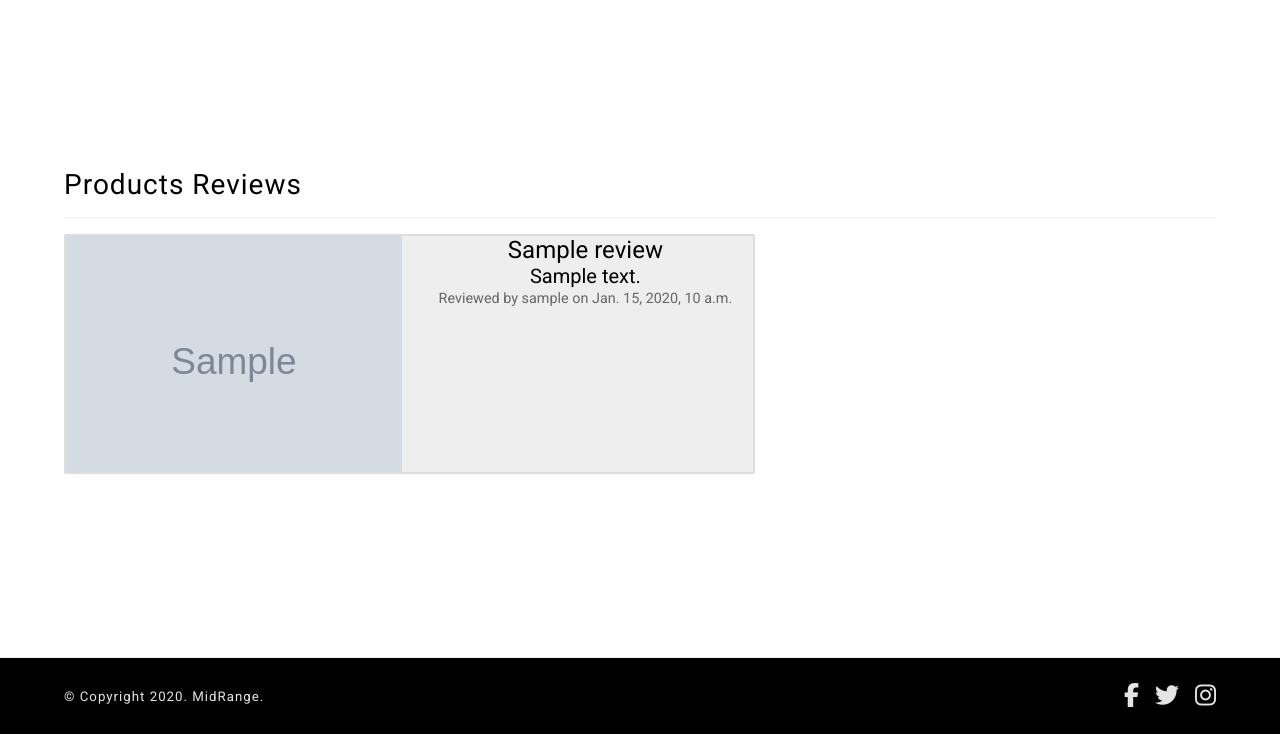
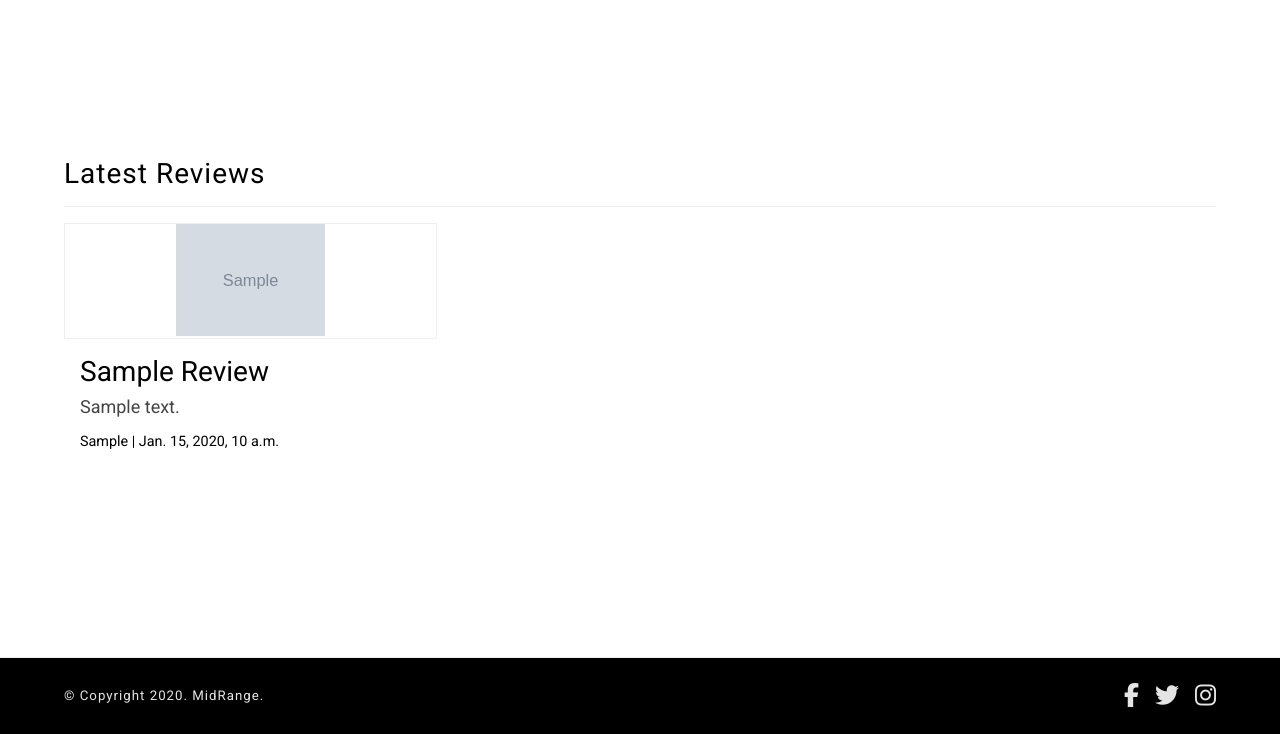
Before and after one commit to BradleyTim/telephone, a Django app: page /reviews/ in a window 1280 px wide. Shown: the part 66-800 px from the top of the page. Run offline with Django 3.2, Linux system fonts and the light colour scheme; tables that the repository leaves empty hold one stand-in row (values such as "Sample post"); grey boxes marked "Sample" are stand-in pictures; some libraries are stand-ins or nearby versions.

Commit message:
update reviews styles

```diff
--- a/reviews/static/reviews/reviews.css
+++ b/reviews/static/reviews/reviews.css
@@ -16,48 +16,68 @@ section.reviews div.reviews-sub-heading h3{
     font-weight: 300;
 }
 
+section.reviews div.grid-container {
+    display: grid;
+    grid-template-columns: repeat(3, 1fr);
+    grid-gap: 1rem;
+}
+
 section.reviews article.card {
     margin: 1rem 0;
     padding: 0;
-    border: 2px solid #ddd;
-    border-radius: 2px;
-    max-width: 60%;
-    height: 30vh;
+    /* border: 1px solid #eee; */
+    border-radius: 1px;
+    /* max-width: 30%; */
     display: flex;
+    flex-direction: column;
 }
 
 section.reviews article.card div.card-image{
     flex: 1;
     width: 100%;
     overflow: hidden;
+    border: 1px solid #eee;
     /* object-fit: cover; */
 }
 
 section.reviews article.card div.card-image img {
-    width: 100%;
-    height: auto;
+    width: 40%;
+    /* margin: 0 auto; */
 
 }
 
 section.reviews article.card div.card-text {
     flex: 1;
     width: 100%;
-    background: #eee;
-    padding-left: 1rem;
+    /* background: #eee; */
+    padding: 1rem;
+    text-align: left;
 }
 
 section.reviews article.card div.card-text h3 {
-    font-size: 1.5rem;
-    font-weight: 400;
+    font-size: 1.75rem;
+    font-weight: 100;
+    text-transform: capitalize;
+    padding-bottom: .5rem;
 }
 
 section.reviews article.card div.card-text p {
-   font-size: 1.25rem;
+    width: 100%;
+    font-size: 1.125rem;
+    font-weight: 100;
+    color: #444;
+    /* padding-bottom: .5rem; */
+    display: -webkit-box;
+    -webkit-box-orient: vertical;
+    -webkit-line-clamp: 3;
+    overflow: hidden;
 }
 
 section.reviews article.card div.card-text small {
+    display: block;
     font-size: .9rem;
-    color: #666
+    color: #000;
+    padding: 1rem 0;
 }
 
 section.reviews .no-content {
--- a/templates/reviews/reviews.html
+++ b/templates/reviews/reviews.html
@@ -3,9 +3,10 @@
 {% block content %}
 <section class="reviews">
     <div class="reviews-sub-heading">
-        <h3>Products Reviews</h3>
+        <h3>Latest Reviews</h3>
     </div>
     {% if reviews %}
+        <div class="grid-container">
             {% for review in reviews %}
                 <article class="card">
                     {% if review.image %}
@@ -15,11 +16,12 @@
                     {% endif %}
                     <div class="card-text">
                         <h3>{{review.title}}</h3>
-                <p>{{review.content}}</p>
-                <small>Reviewed by {{review.author}} on {{review.date_posted}}</small>
+                        <p>{{review.content | capfirst}}</p>
+                        <small>{{review.author | title}} | {{review.date_posted}}</small>
                     </div>
                 </article>
             {% endfor%}
+        </div>
     {% else %}
     <div class="no-content">It's lonely in here!</div>
     {% endif %}
```
Lines whose indentation alone changed are shown as unchanged.
